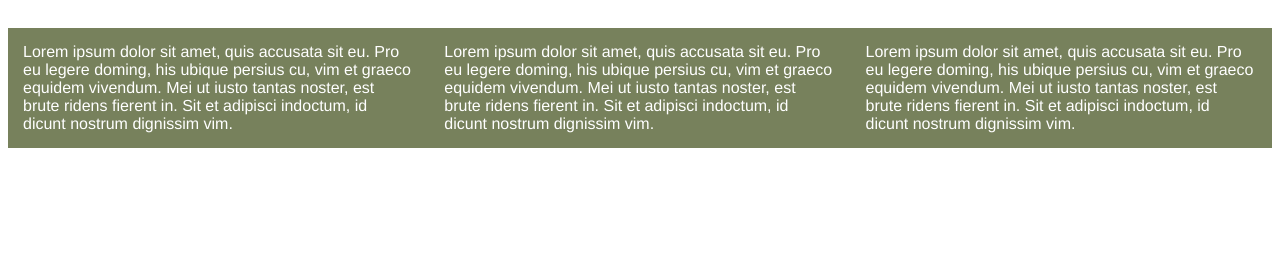
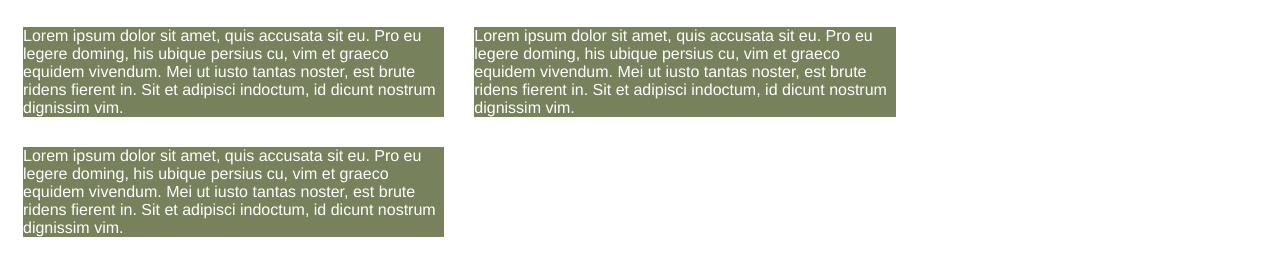
Before and after one commit to bnodelman/module2, a plain HTML site: page site/index.html in a window 1280 px wide. Shown: the part 61-336 px from the top of the page. Drawn offline with Linux system fonts and the light colour scheme.

Commit message:
Update module2.css

```diff
--- a/site/css/module2.css
+++ b/site/css/module2.css
@@ -29,7 +29,7 @@ p {
   .col-lg-1, .col-lg-2, .col-lg-3{
     float: left;
     border: 1px white;
-    padding: 15px;
+    margin: 15px;
 
   }
   .col-lg-1 {
```
